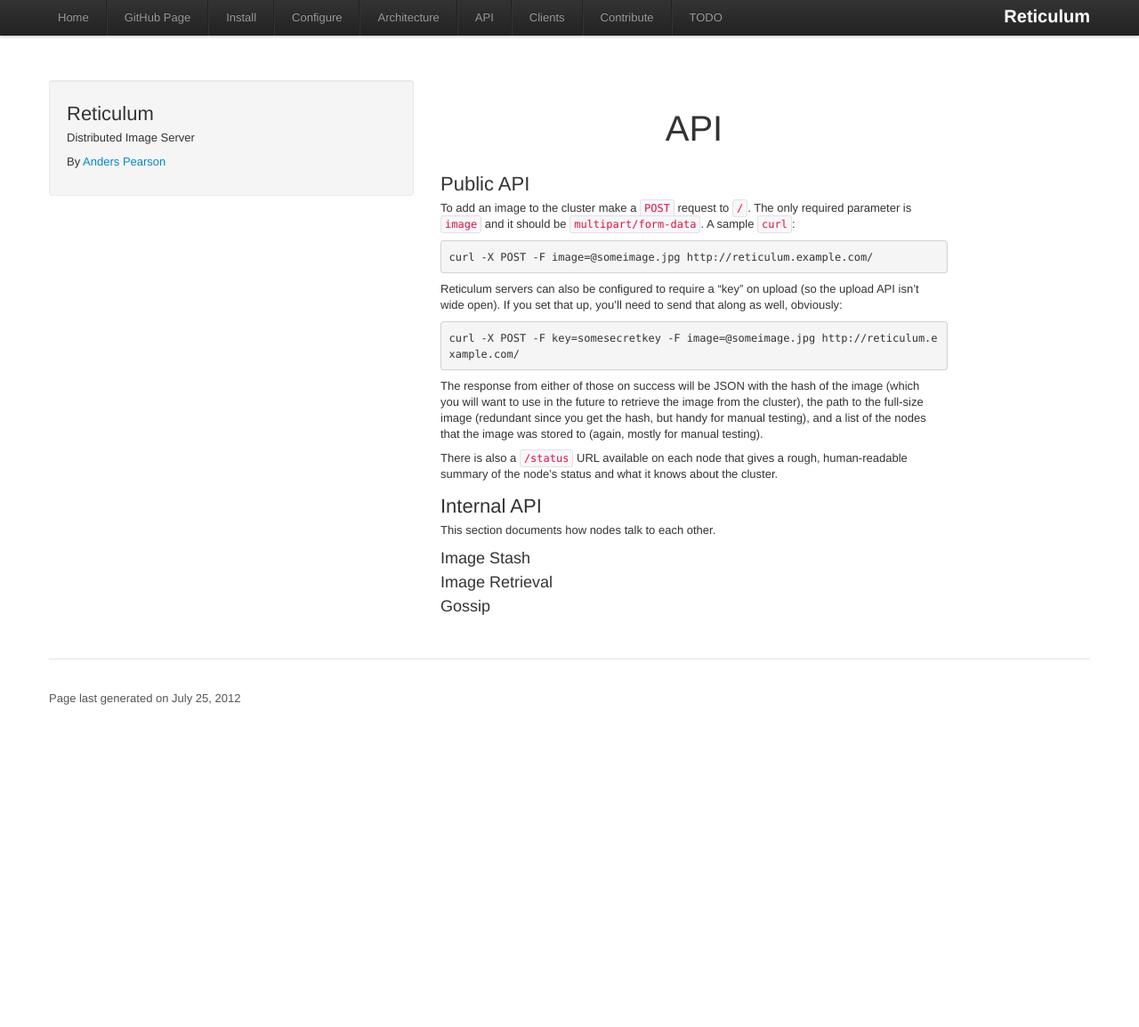
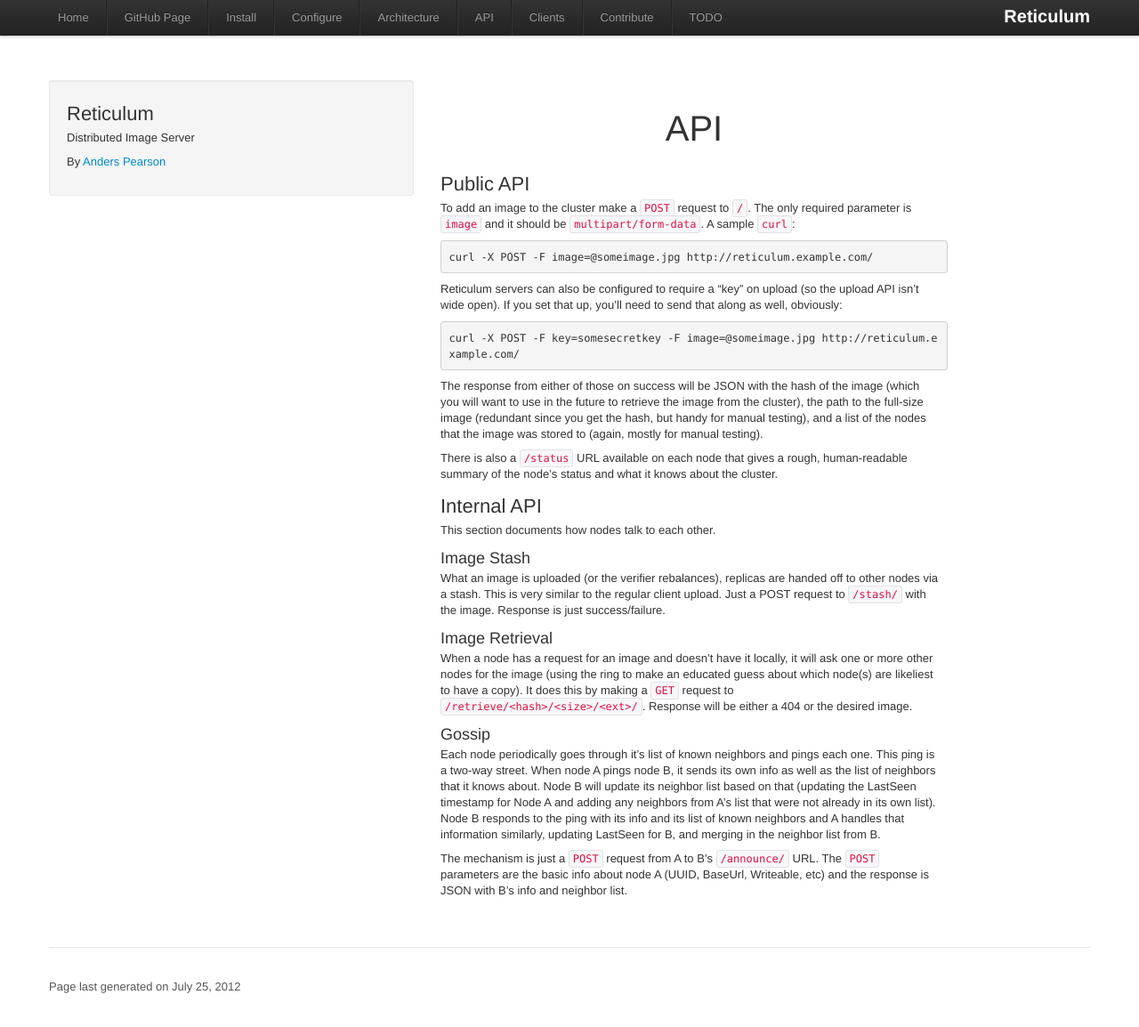
Before and after one commit to thraxil/reticulum, a Jekyll site: the page built from api.markdown, in a window 1280 px wide and 1154 px high. Shown: the whole window at 89% size. Built offline with Jekyll 4.4.1, drawn with Linux system fonts in a browser that asks for light colours; comment, search, counter and statistics services are not loaded.

Commit message:
documenting APIs

```diff
--- a/api.markdown
+++ b/api.markdown
@@ -36,6 +36,33 @@ This section documents how nodes talk to each other.
 
 ### Image Stash
 
+What an image is uploaded (or the verifier rebalances), replicas are
+handed off to other nodes via a stash. This is very similar to the
+regular client upload. Just a POST request to `/stash/` with the
+image. Response is just success/failure.
+
 ### Image Retrieval
 
+When a node has a request for an image and doesn't have it locally, it
+will ask one or more other nodes for the image (using the ring to make
+an educated guess about which node(s) are likeliest to have a
+copy). It does this by making a `GET` request to
+`/retrieve/<hash>/<size>/<ext>/`. Response will be either a 404 or the
+desired image.
+
 ### Gossip
+
+Each node periodically goes through it's list of known neighbors and
+pings each one. This ping is a two-way street. When node A pings node
+B, it sends its own info as well as the list of neighbors that it
+knows about. Node B will update its neighbor list based on that
+(updating the LastSeen timestamp for Node A and adding any neighbors
+from A's list that were not already in its own list). Node B responds
+to the ping with its info and its list of known neighbors and A
+handles that information similarly, updating LastSeen for B, and
+merging in the neighbor list from B.
+
+The mechanism is just a `POST` request from A to B's `/announce/`
+URL. The `POST` parameters are the basic info about node A (UUID,
+BaseUrl, Writeable, etc) and the response is JSON with B's info and
+neighbor list.
```
